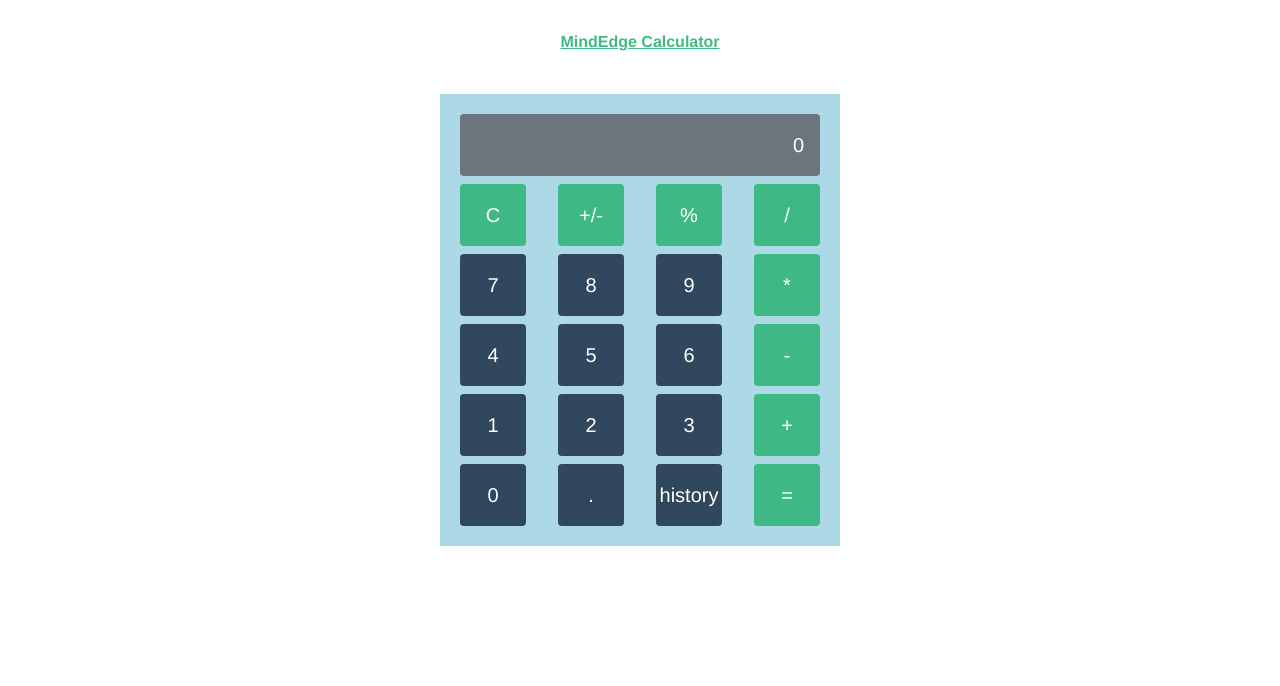
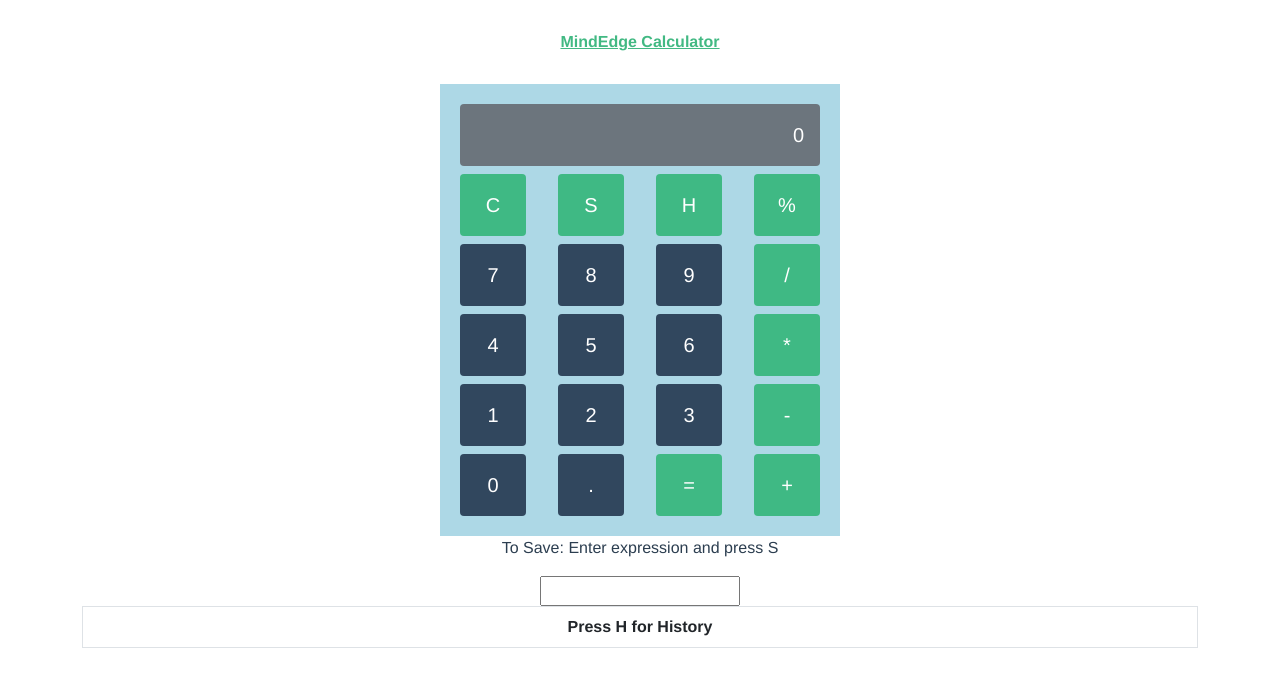
Before and after one commit to DeanaVandegriff/mindedge-calculator-app, a Vue app: page / in a window 1280 px wide. Shown: the top 686 px of the page. Built offline with nearby package versions, Linux system fonts and the light colour scheme.

Commit message:
adds save and history functions

```diff
--- a/src/components/SimpleCalculator.vue
+++ /dev/null
@@ -1,83 +0,0 @@
-<template>
-  <div class="p-3" style="max-width: 400px; margin: 50px auto; background: lightblue">
-    <!--calculator result */ -->
-    <div class="w-full rounded m-1 p-3 text-end lead font-weight bold text-white bg-secondary">
-      {{ calculatorValue || 0 }}
-    </div>
-
-    <!--calculator buttons-->
-    <div class="row no-gutters">
-      <div class="col-3" v-for="n in calculatorKeys" :key="n">
-        <div
-          class="lead text-white text-center m-1 py-3 bg-vue-dark rounded hover-class"
-          :class="{ 'bg-vue-green': ['C', '+/-', '%', '/', '*', '-', '+', '='].includes(n) }"
-          @click="action(n)"
-        >
-          {{ n }}
-        </div>
-      </div>
-    </div>
-  </div>
-</template>
-
-<script>
-export default {
-  name: "SimpleCalculator",
-  props: {
-    msg: String,
-  },
-
-  data() {
-    return {
-      calculatorValue: "",
-      calculatorKeys: ["C", "+/-", "%", "/", 7, 8, 9, "*", 4, 5, 6, "-", 1, 2, 3, "+", 0, ".", "history", "="],
-      calculations: [],
-    };
-  },
-  methods: {
-    action(n) {
-      /* assign value */
-      if (!isNaN(n) || n === ".") {
-        this.calculatorValue += n + "";
-      }
-      /* clear value */
-      if (n === "C") {
-        this.calculatorValue = "";
-      }
-      /* percent */
-      if (n === "%") {
-        this.calculatorValue = this.calculatorValue / 100 + "";
-      }
-      /* negative */
-      if (n === "+/-") {
-        this.calculatorValue = this.calculatorValue * -1;
-      }
-
-      if (["/", "*", "-", "+"].includes(n)) {
-        this.operator = n;
-        this.previousCalculatorValue = this.calculatorValue;
-        this.calculatorValue = "";
-      }
-      if (n === "=") {
-        this.calculatorValue = eval(this.previousCalculatorValue + this.operator + this.calculatorValue);
-
-        this.previousCalculatorValue = "";
-        this.operator = null;
-      }
-    },
-  },
-};
-</script>
-
-<style scoped>
-.bg-vue-dark {
-  background: #31475e;
-}
-.hover-class:hover {
-  cursor: pointer;
-  background: #3d5875;
-}
-.bg-vue-green {
-  background: #3fb984;
-}
-</style>
--- a/src/views/HomeView.vue
+++ b/src/views/HomeView.vue
@@ -1,42 +1,5 @@
-<!-- <template>
-  <div class="home">
-    <SimpleCalculator></SimpleCalculator>
-
-    <div v-for="calculation in calculations" v-bind:key="calculation.id"> -->
-<!-- <h2>{{ calculation.value1 }}</h2>
-    </div> -->
-<!-- </div>
-</template> -->
--->
-
-<!-- <script>
-// @ is an alias to /src
-import SimpleCalculator from "@/components/SimpleCalculator.vue";
-// import axios from "axios"; -->
-
-<!-- export default {
-  name: "HomeView",
-  components: {
-    SimpleCalculator, -->
-<!-- },
-  // data: function () {
-  //   return {
-  //     message: "",
-  //     calculations: [],
-  //   };
-  // }, -->
-<!-- // methods: {
-  //   historyLog: function () {
-  //   axios.get("http://localhost:3000/calculations.json").then((response) => {
-  //     this.calculations = response.data;
-  //     console.log("Calculations", this.calculations);
-  //   });
-  // },
-};
-</script> -->
-
 <template>
-  <div class="p-3" style="max-width: 400px; margin: 10px auto; background: lightblue">
+  <div class="p-3" style="max-width: 400px; margin: 0px auto; background: lightblue">
     <!--calculator result */ -->
     <div class="w-full rounded m-1 p-3 text-end lead font-weight bold text-white bg-secondary">
       {{ calculatorValue || 0 }}
@@ -47,7 +10,7 @@ import SimpleCalculator from "@/components/SimpleCalculator.vue";
       <div class="col-3" v-for="n in calculatorKeys" :key="n">
         <div
           class="lead text-white text-center m-1 py-3 bg-vue-dark rounded hover-class"
-          :class="{ 'bg-vue-green': ['C', '+/-', '%', '/', '*', '-', '+', '='].includes(n) }"
+          :class="{ 'bg-vue-green': ['C', 'S', 'H', '%', '/', '*', '-', '+', '='].includes(n) }"
           @click="action(n)"
         >
           {{ n }}
@@ -55,21 +18,27 @@ import SimpleCalculator from "@/components/SimpleCalculator.vue";
       </div>
     </div>
   </div>
+
+  <div class="courses-new">
+    <form class="form-inline">
+      <p>To Save: Enter expression and press S</p>
+      <div class="course-group">
+        <input class="form-control-mx-auto" style="width: 200px" type="text" v-model="newCalcParams.expression" />
+      </div>
+    </form>
+  </div>
+
   <div>
     <div class="container">
       <table class="table table-bordered">
         <thead class="thead-light">
-          <!-- <tr>
-            <th scope="col">History</th>
-          </tr> -->
+          <tr>
+            <th scope="col">Press H for History</th>
+          </tr>
         </thead>
         <tbody>
           <tr v-for="calculation in calculations" v-bind:key="calculation.id">
-            <td>{{ calculation.value1 }}</td>
-            <td>{{ calculation.operator }}</td>
-            <td>{{ calculation.value2 }}</td>
-            <td>{{ calculation.equals }}</td>
-            <td>{{ calculation.result }}</td>
+            <td>{{ calculation.expression }}</td>
           </tr>
         </tbody>
       </table>
@@ -89,8 +58,9 @@ export default {
   data() {
     return {
       calculatorValue: "",
-      calculatorKeys: ["C", "+/-", "%", "/", 7, 8, 9, "*", 4, 5, 6, "-", 1, 2, 3, "+", 0, ".", "history", "="],
+      calculatorKeys: ["C", "S", "H", "%", 7, 8, 9, "/", 4, 5, 6, "*", 1, 2, 3, "-", 0, ".", "=", "+"],
       calculations: [],
+      newCalcParams: {},
     };
   },
   methods: {
@@ -119,14 +89,18 @@ export default {
       }
       if (n === "=") {
         this.calculatorValue = eval(this.previousCalculatorValue + this.operator + this.calculatorValue);
-
         this.previousCalculatorValue = "";
         this.operator = null;
       }
-      if (n === "history")
+      if (n === "H")
         axios.get("http://localhost:3000/calculations.json").then((response) => {
           this.calculations = response.data;
           console.log("Calculations", this.calculations);
+        });
+      if (n === "S")
+        axios.post("http://localhost:3000/calculations.json", this.newCalcParams).then((response) => {
+          console.log("calculation entered", response.data);
+          this.calculations.push(response.data);
         });
     },
   },
```
